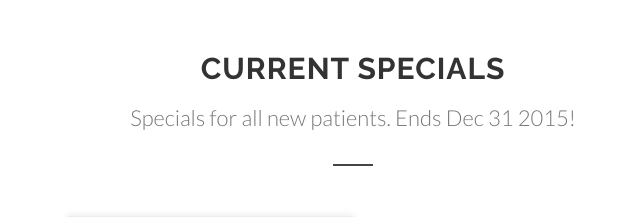
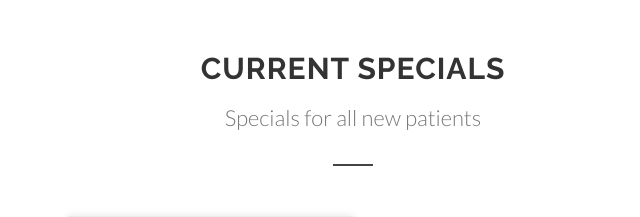
Before and after one commit to pobrejuanito/cdsi-gonzales, a Django app: page / in a window 1280 px wide. Shown: the part 689-906 px from the top of the page, without its empty margins (287-927 px from the left). Run offline with Django 3.2, Linux system fonts and the light colour scheme; parts of the project's set-up code (start-up, migrations or seed data) failed here and were passed over; some libraries are stand-ins or nearby versions.

Commit message:
Update language

```diff
--- a/templates/home.html
+++ b/templates/home.html
@@ -199,7 +199,7 @@
 
 					<div id="section-specials" class="heading-block title-center page-section">
 						<h2>Current Specials</h2>
-						<span>Specials for all new patients. Ends Dec 31 2015!</span>
+						<span>Specials for all new patients</span>
 					</div>
 
 					<div class="pricing bottommargin clearfix">
@@ -712,7 +712,7 @@ changing field of modern dentistry.</span>
 			<div id="copyrights">
 				<div class="container clearfix">
 					<div class="col_half">
-						Copyrights &copy; 2014 All Rights Reserved by Gonzales Dental Care<br ?>
+						Copyrights &copy; {% now "Y" %} All Rights Reserved by Gonzales Dental Care<br ?>
 					</div>
 				</div>
 
```
